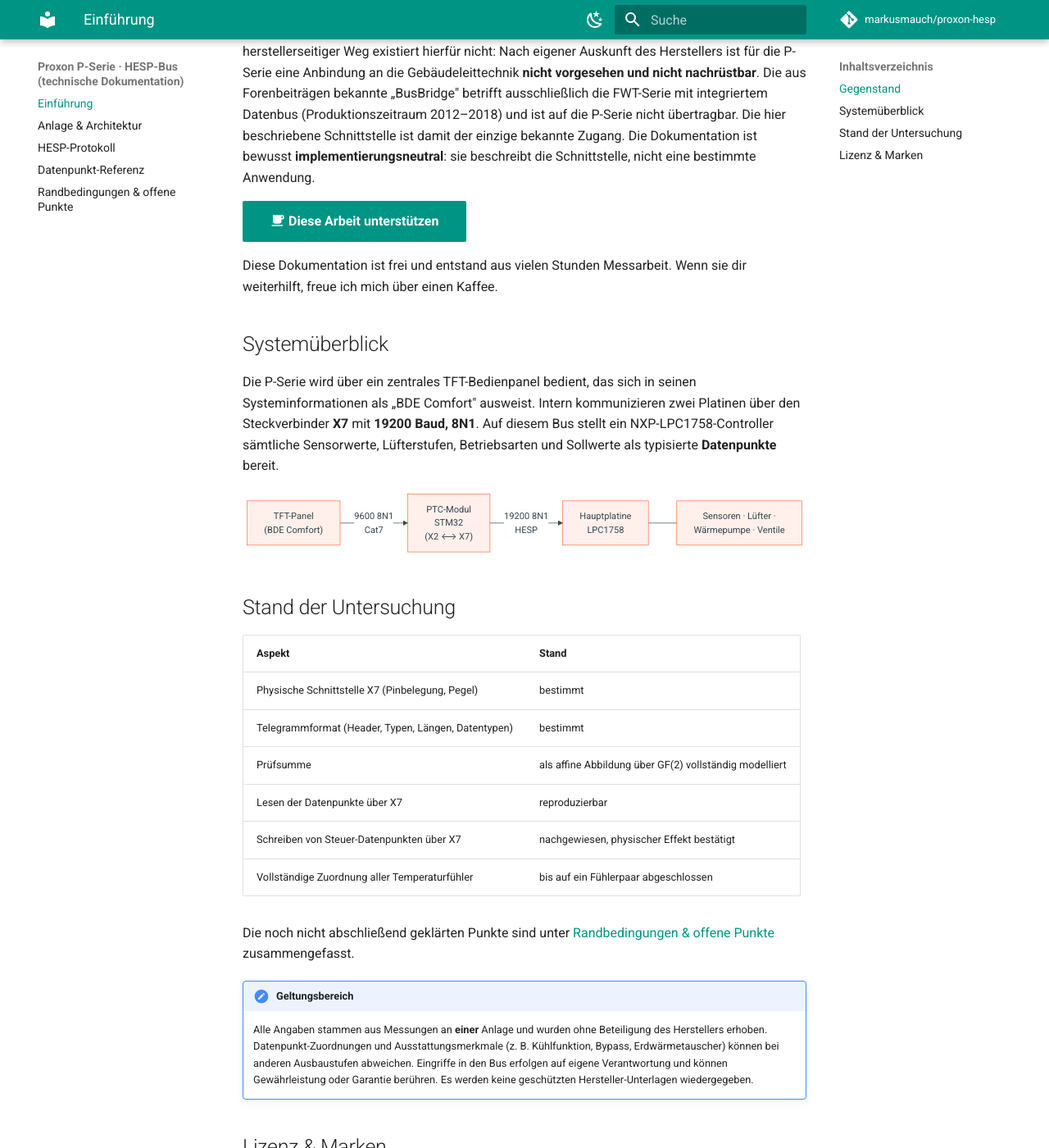
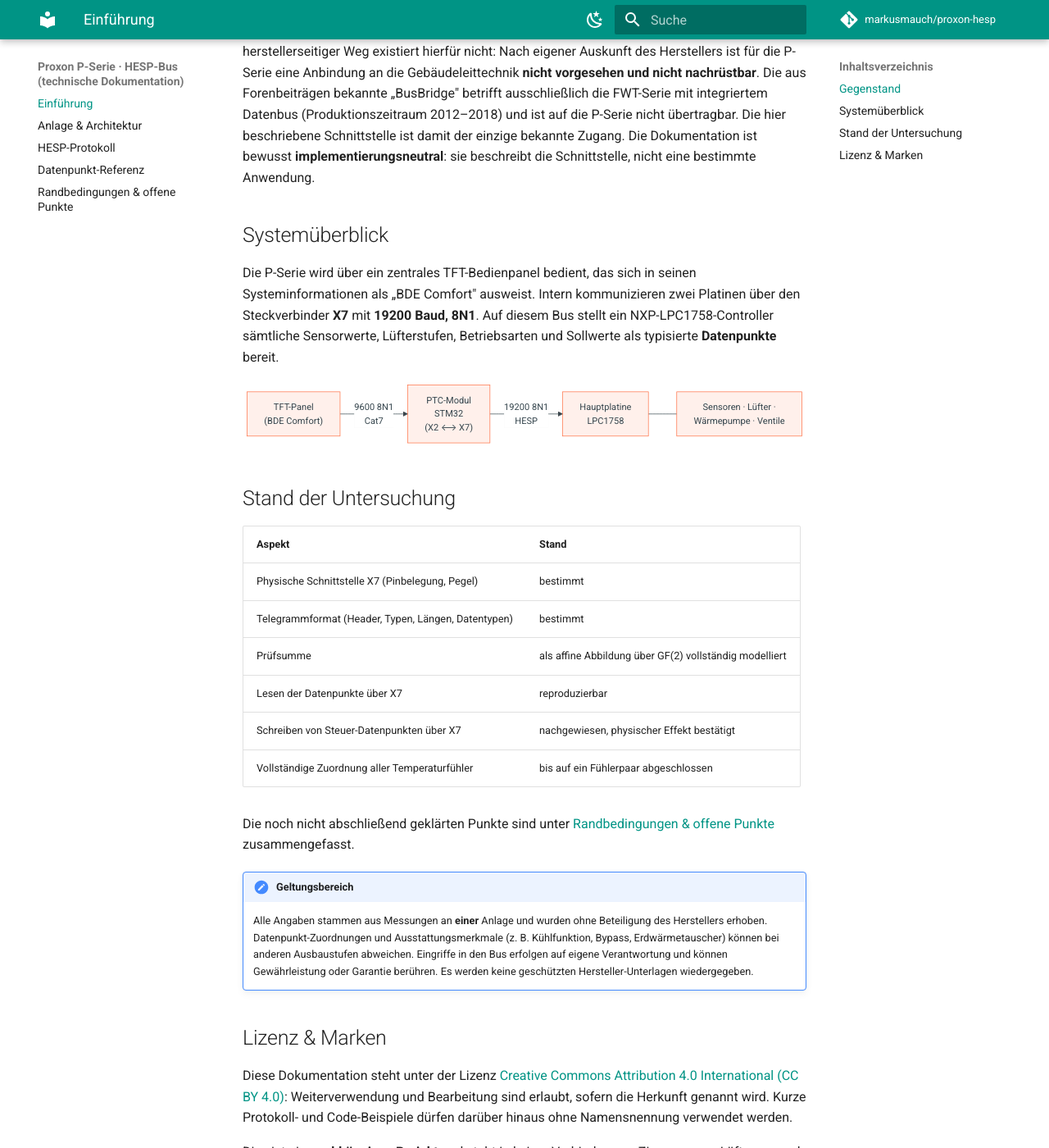
Before and after one commit to markusmauch/proxon-hesp, an MkDocs documentation site: the page built from docs/index.md, in a window 1280 px wide and 1400 px high, scrolled down 350 px. Shown: the whole window at 82% size. Built offline with MkDocs 1.6.1 and Material for MkDocs 9.7.7, drawn with Linux system fonts in a browser that asks for light colours; comment, search, counter and statistics services are not loaded; some of the changed text lies outside the part shown.

Commit message:
correction

```diff
--- a/docs/index.md
+++ b/docs/index.md
@@ -16,11 +16,6 @@ ausschließlich die FWT-Serie mit integriertem Datenbus (Produktionszeitraum 201
 und ist auf die P-Serie nicht übertragbar. Die hier beschriebene Schnittstelle ist damit
 der einzige bekannte Zugang. Die Dokumentation ist bewusst **implementierungsneutral**:
 sie beschreibt die Schnittstelle, nicht eine bestimmte Anwendung.
-
-[:material-coffee: Diese Arbeit unterstützen](https://buymeacoffee.com/markusmauch){ .md-button .md-button--primary }
-
-Diese Dokumentation ist frei und entstand aus vielen Stunden Messarbeit. Wenn sie dir
-weiterhilft, freue ich mich über einen Kaffee.
 
 ## Systemüberblick
 
```
Also changed, not shown: other parts of docs/index.md (+5 -0 lines).
